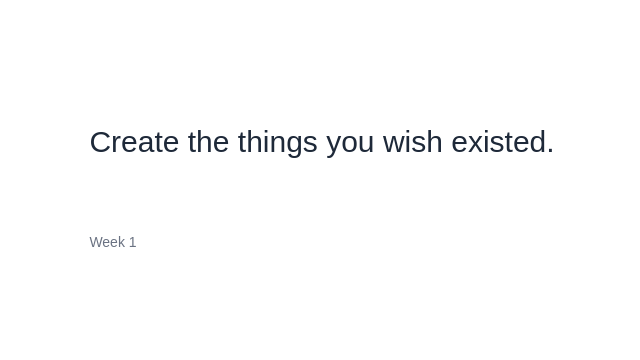
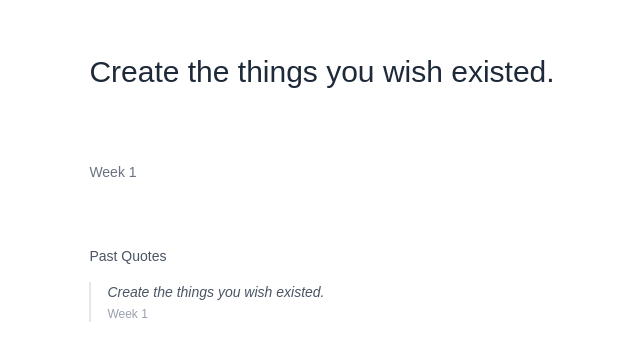
Before and after one commit to angx1/weekly-quote, a Next.js app: page /weekly-quote/ in a window 1280 px wide. Shown: the part 212-572 px from the top of the page, without its empty margins (318-958 px from the left). Built offline with nearby package versions, Linux system fonts and the light colour scheme.

Commit message:
past_quotes added as well as yt url and date

```diff
--- a/public/data/weekly_quote.json
+++ b/public/data/weekly_quote.json
@@ -1,5 +1,16 @@
 {
   "quote": "Create the things you wish existed.",
   "author": "",
-  "week": "1"
+  "week": "1",
+  "date": "2025-09-14",
+  "video_url": "https://youtu.be/wSaGkeeN8HU?si=kLlf8xVnPZhocvMm",
+  "past_quotes": [
+    {
+      "quote": "Create the things you wish existed.",
+      "author": "",
+      "week": "1",
+      "date": "2025-09-14",
+      "video_url": "https://youtu.be/wSaGkeeN8HU?si=kLlf8xVnPZhocvMm"
+    }
+  ]
 }
--- a/script.js
+++ b/script.js
@@ -40,15 +40,24 @@ async function createWidget() {
   }
 
   let widget = new ListWidget();
+  widget.backgroundColor = Color.white();
+  widget.setPadding(15, 15, 15, 15);
 
-  widget.backgroundColor = Color.white();
-  widget.setPadding(30, 30, 30, 30);
   widget.addSpacer();
+
+  let baseFontSize = 14;
+  if (weeklyQuote.length < 50) {
+    baseFontSize = 18;
+  } else if (weeklyQuote.length < 100) {
+    baseFontSize = 16;
+  }
 
   let quoteText = widget.addText(weeklyQuote);
   quoteText.textColor = Color.black();
-  quoteText.font = Font.lightMonospacedSystemFont(16);
+  quoteText.font = Font.lightMonospacedSystemFont(baseFontSize);
   quoteText.leftAlignText();
+  quoteText.minimumScaleFactor = 0.6;
+  quoteText.lineLimit = 5;
 
   widget.addSpacer(8);
 
--- a/src/app/page.tsx
+++ b/src/app/page.tsx
@@ -25,6 +25,35 @@ export default function Home() {
         >
           Week {weeklyQuoteData.week}
         </p>
+
+        {weeklyQuoteData.past_quotes &&
+          weeklyQuoteData.past_quotes.length > 0 && (
+            <div className="mt-8 w-full max-w-2xl">
+              <h3 className="text-sm font-medium text-gray-600 dark:text-gray-400 mb-4">
+                Past Quotes
+              </h3>
+              <div className="space-y-3">
+                {weeklyQuoteData.past_quotes.map((pastQuote, index) => (
+                  <div
+                    key={index}
+                    className="border-l-2 border-gray-200 dark:border-gray-700 pl-4"
+                  >
+                    <p className="text-sm text-gray-600 dark:text-gray-300 italic">
+                      {pastQuote.quote}
+                    </p>
+                    {pastQuote.author && (
+                      <p className="text-xs text-gray-500 dark:text-gray-400 mt-1">
+                        — {pastQuote.author}
+                      </p>
+                    )}
+                    <p className="text-xs text-gray-400 dark:text-gray-500 mt-1">
+                      Week {pastQuote.week}
+                    </p>
+                  </div>
+                ))}
+              </div>
+            </div>
+          )}
       </main>
     </div>
   );
```
